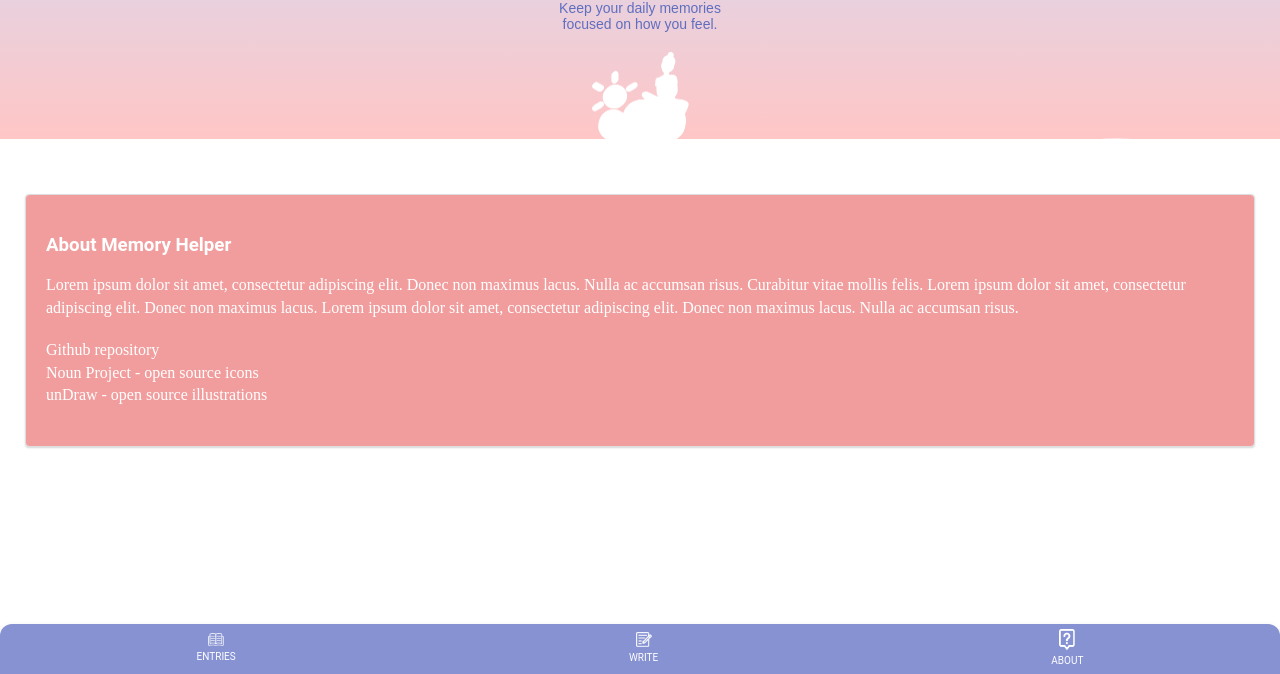
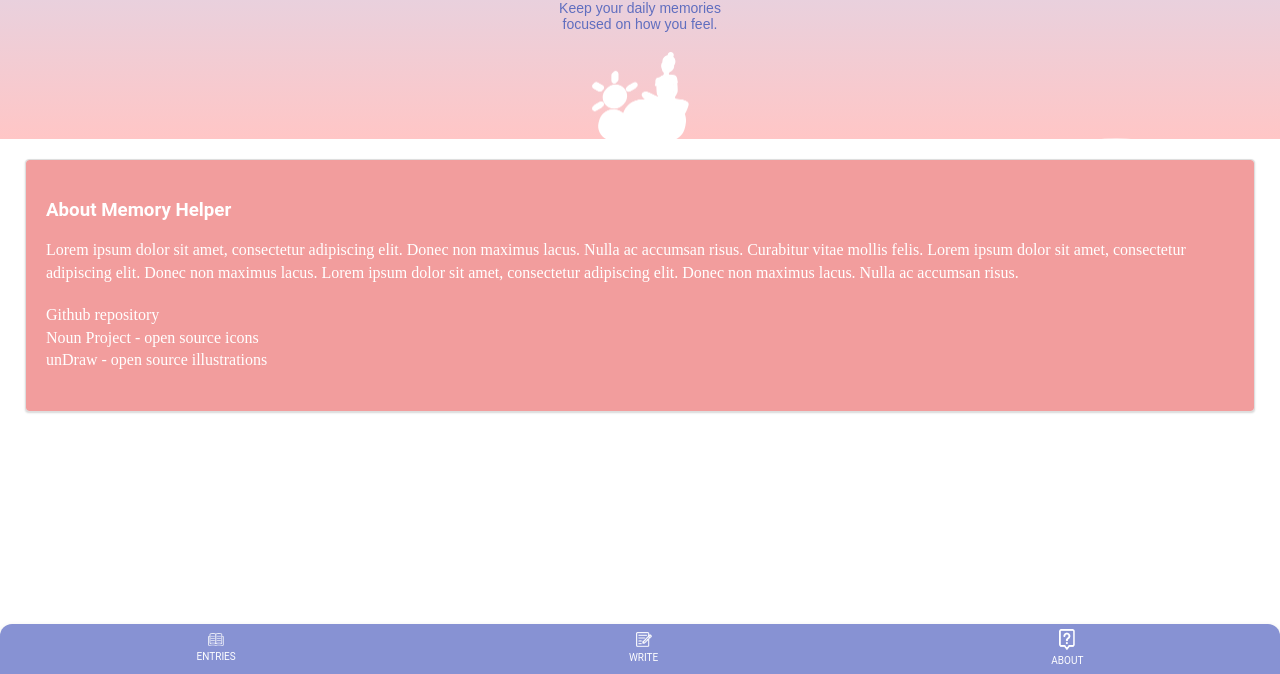
Before and after one commit to apdsrocha/memory-helper_v2, a React app: page /about in a window 1280 px wide. Shown: the part 126-800 px from the top of the page. Built offline with nearby package versions, Linux system fonts and the light colour scheme.

Commit message:
alters padding in main and about card

```diff
--- a/src/index.css
+++ b/src/index.css
@@ -11,7 +11,7 @@ code {
     monospace;
 }
 main {
-  padding-top: 50px;
+  padding-top: 15px;
 }
 @import url("https://fonts.googleapis.com/css2?family=Montserrat:wght@300;400;700&family=Roboto&display=swap");
 body {
@@ -237,7 +237,7 @@ input[name="description"] {
   box-shadow: 0px 1px 2px #00000029;
   border: 1px solid #dedede;
   border-radius: 4px;
-  margin: 5px 25px;
+  margin: 5px 25px 60px 25px;
   padding: 20px;
   color: #fff;
 }
```
